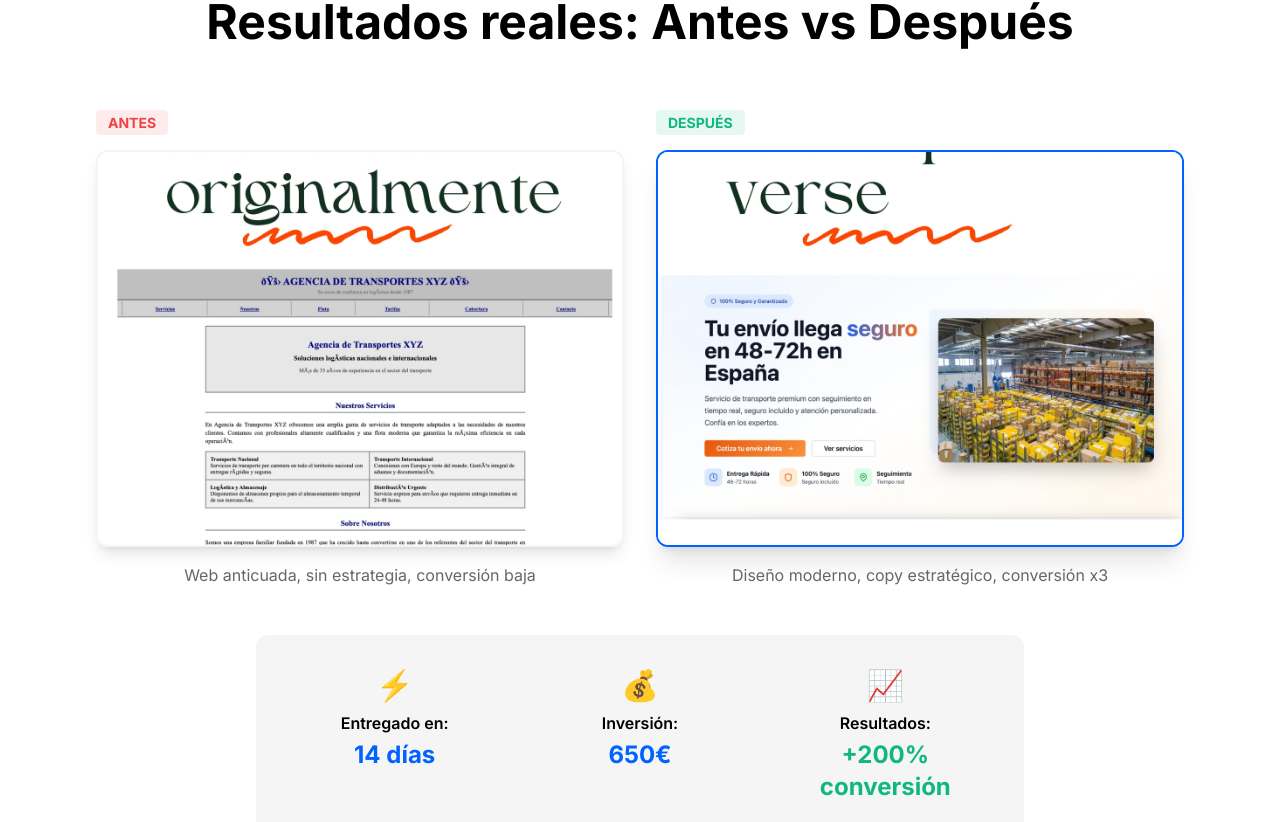
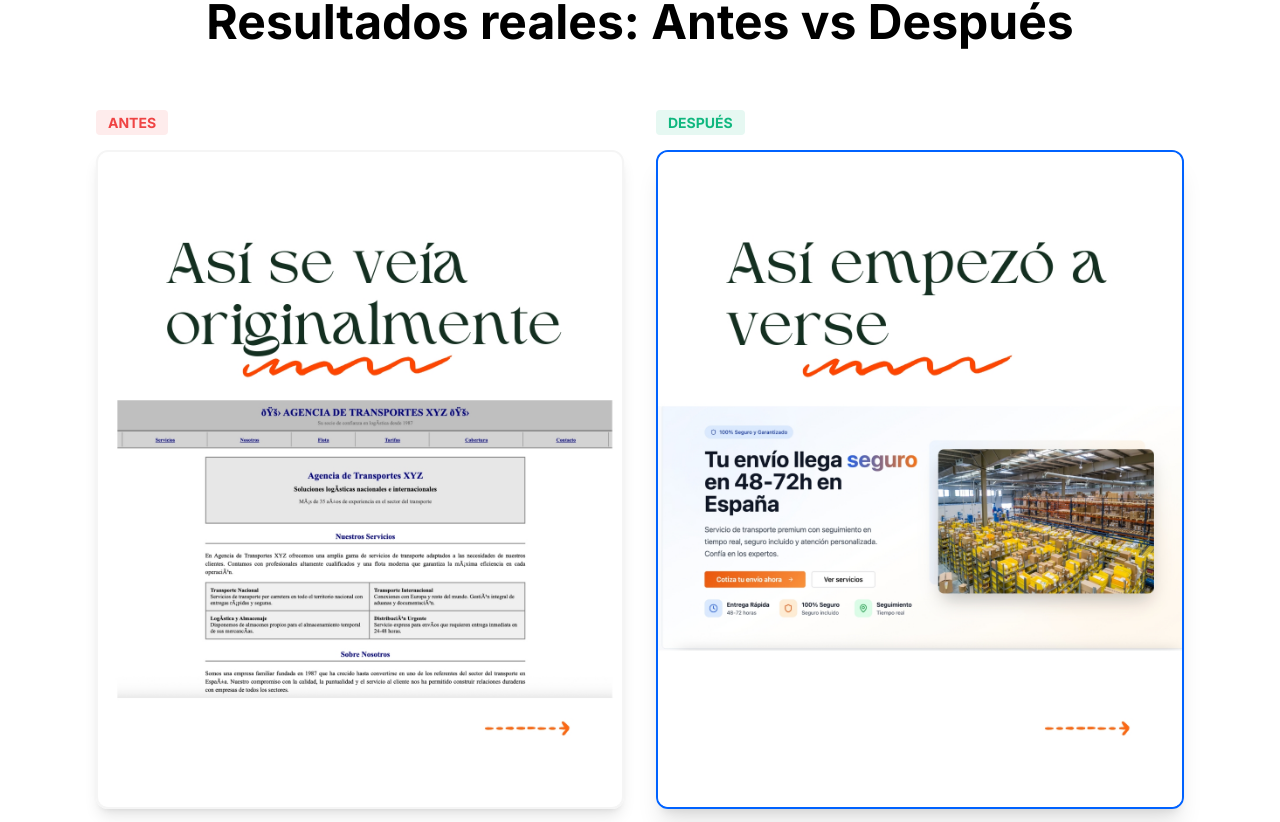
Before and after one commit to sbezares7-sys/godogrow-landing-page, a React (Vite) app: page / in a window 1280 px wide. Shown: the part 4858-5680 px from the top of the page. Built offline with nearby package versions, Linux system fonts and the light colour scheme; the HTML template or start-up script is replaced by a standard one.

Commit message:
Fix Case Study Image Display

```diff
--- a/src/components/CaseStudy.tsx
+++ b/src/components/CaseStudy.tsx
@@ -18,13 +18,11 @@ const CaseStudy = () => {
               </span>
             </div>
             <div className="border-2 border-muted rounded-lg overflow-hidden bg-muted/30 shadow-lg">
-              <div className="aspect-[4/3] bg-white">
               <img
                 src={antesImage}
                 alt="Web antes del rebranding - diseño anticuado"
-                  className="w-full h-full object-cover"
+                className="w-full h-auto object-contain"
               />
-              </div>
             </div>
             <p className="text-center text-muted-foreground mt-4">
               Web anticuada, sin estrategia, conversión baja
@@ -39,13 +37,11 @@ const CaseStudy = () => {
               </span>
             </div>
             <div className="border-2 border-primary rounded-lg overflow-hidden shadow-xl">
-              <div className="aspect-[4/3] bg-white">
               <img
                 src={despuesImage}
                 alt="Web después del rebranding - diseño moderno y profesional"
-                  className="w-full h-full object-cover"
+                className="w-full h-auto object-contain"
               />
-              </div>
             </div>
             <p className="text-center text-muted-foreground mt-4">
               Diseño moderno, copy estratégico, conversión x3
```
Lines whose indentation alone changed are shown as unchanged.
